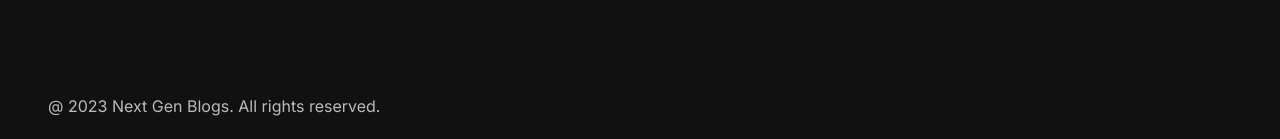
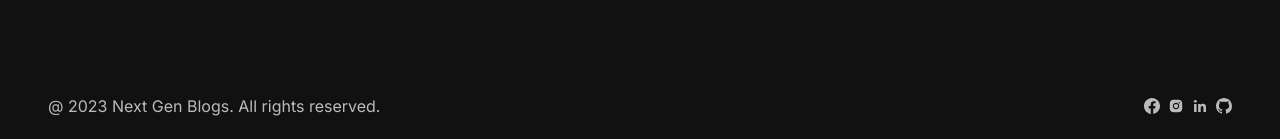
Before and after one commit to amankashyap004/next-gen-blogs, a Next.js app: page / in a window 1280 px wide. Shown: the part 658-797 px from the top of the page. Built offline with nearby package versions, Linux system fonts and the light colour scheme.

Commit message:
react icons

```diff
--- a/package.json
+++ b/package.json
@@ -19,6 +19,7 @@
     "postcss": "8.4.27",
     "react": "18.2.0",
     "react-dom": "18.2.0",
+    "react-icons": "^4.10.1",
     "tailwindcss": "3.3.3",
     "typescript": "5.1.6"
   }
--- a/src/components/footer/Footer.tsx
+++ b/src/components/footer/Footer.tsx
@@ -1,9 +1,47 @@
 import React from "react";
+import Link from "next/link";
+import { BsFacebook, BsGithub } from "react-icons/bs";
+import { AiFillInstagram } from "react-icons/ai";
+import { BiLogoLinkedin } from "react-icons/bi";
+
+const socialMediaData = [
+   {
+      icon: <BsFacebook />,
+      link: "https://www.facebook.com",
+      size: "16px",
+   },
+   {
+      icon: <AiFillInstagram />,
+      link: "https://www.instagram.com",
+      size: "18px",
+   },
+   {
+      icon: <BiLogoLinkedin />,
+      link: "https://www.linkedin.com",
+      size: "18px",
+   },
+   {
+      icon: <BsGithub />,
+      link: "https://www.github.com",
+      size: "16px",
+   },
+];
 
 const Footer = () => {
    return (
-      <div className="py-6">
+      <div className="flex justify-between items-center py-6">
          <p>@ {new Date().getFullYear()} Next Gen Blogs. All rights reserved.</p>
+         <div className="flex justify-center items-center gap-2">
+            {socialMediaData.map((item, index) => (
+               <Link
+                  href={item.link}
+                  key={index}
+                  className={`cursor-pointer text-[${item.size}] hover:text-green-500`}
+               >
+                  {item.icon}
+               </Link>
+            ))}
+         </div>
       </div>
    );
 };
```
Also changed, not shown: 1 other file (tests, documents, lock files or other folders).
